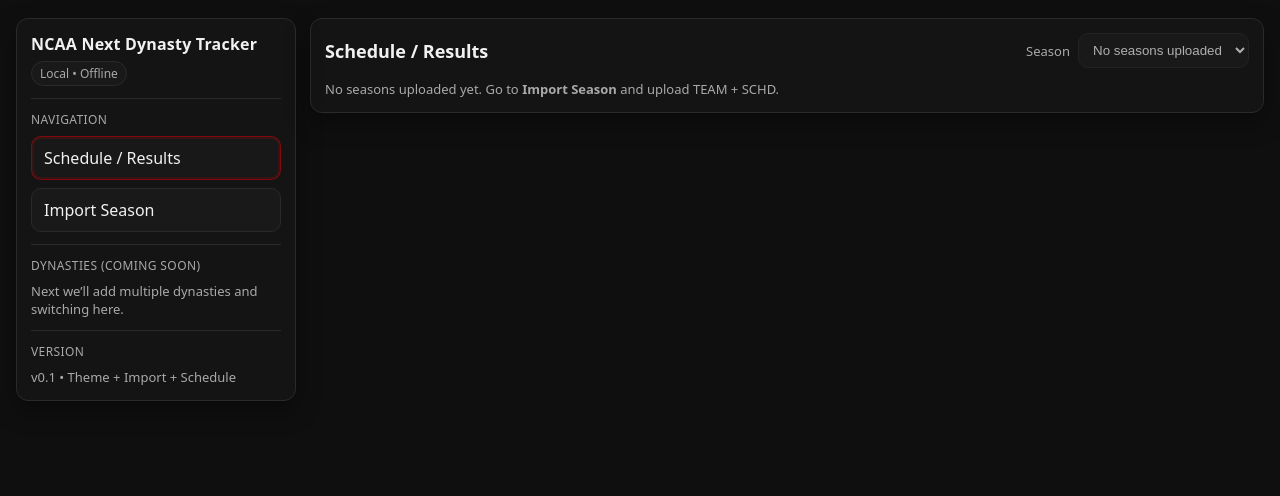
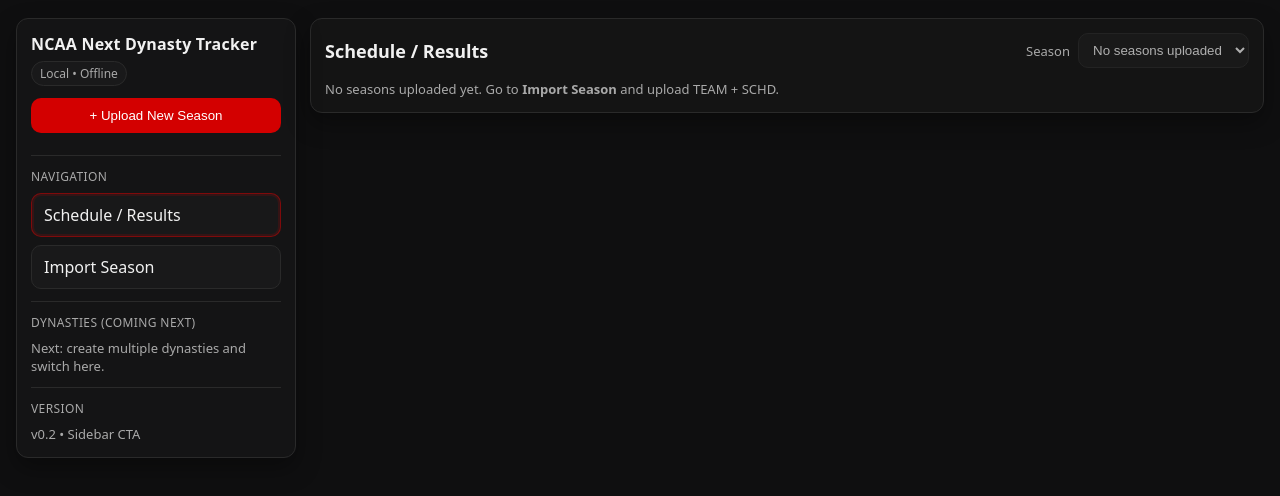
Before and after one commit to Talon42/ncaa-next-dynasty-tracker, a React (Vite) app: page / in a window 1280 px wide. Shown: the top 496 px of the page. Built offline with nearby package versions, Linux system fonts and the light colour scheme.

Commit message:
Add sidebar upload new season button

```diff
--- a/src/App.jsx
+++ b/src/App.jsx
@@ -1,8 +1,10 @@
-import { NavLink, Routes, Route } from "react-router-dom";
+import { NavLink, Routes, Route, useNavigate } from "react-router-dom";
 import Home from "./pages/Home";
 import ImportSeason from "./pages/ImportSeason";
 
 export default function App() {
+  const navigate = useNavigate();
+
   return (
     <div className="shell">
       <div className="shellGrid">
@@ -11,6 +13,10 @@
             <h1>NCAA Next Dynasty Tracker</h1>
             <span className="badge">Local • Offline</span>
           </div>
+
+          <button className="primary" onClick={() => navigate("/import")} style={{ width: "100%", marginBottom: 10 }}>
+            + Upload New Season
+          </button>
 
           <div className="sideSection">
             <div className="sideTitle">Navigation</div>
@@ -25,17 +31,15 @@
           </div>
 
           <div className="sideSection">
-            <div className="sideTitle">Dynasties (coming soon)</div>
+            <div className="sideTitle">Dynasties (coming next)</div>
             <p className="kicker" style={{ marginTop: 0 }}>
-              Next we’ll add multiple dynasties and switching here.
+              Next: create multiple dynasties and switch here.
             </p>
           </div>
 
           <div className="sideSection">
             <div className="sideTitle">Version</div>
-            <p className="kicker" style={{ marginTop: 0 }}>
-              v0.1 • Theme + Import + Schedule
-            </p>
+            <p className="kicker" style={{ marginTop: 0 }}>v0.2 • Sidebar CTA</p>
           </div>
         </aside>
 
```
